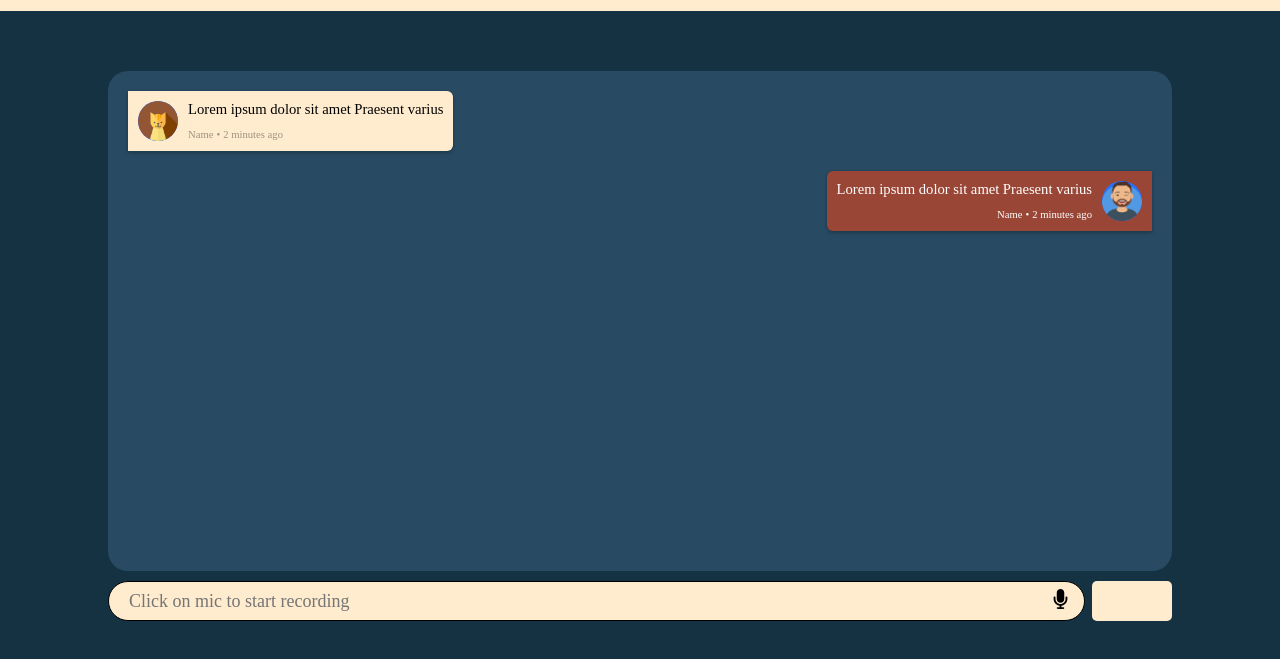
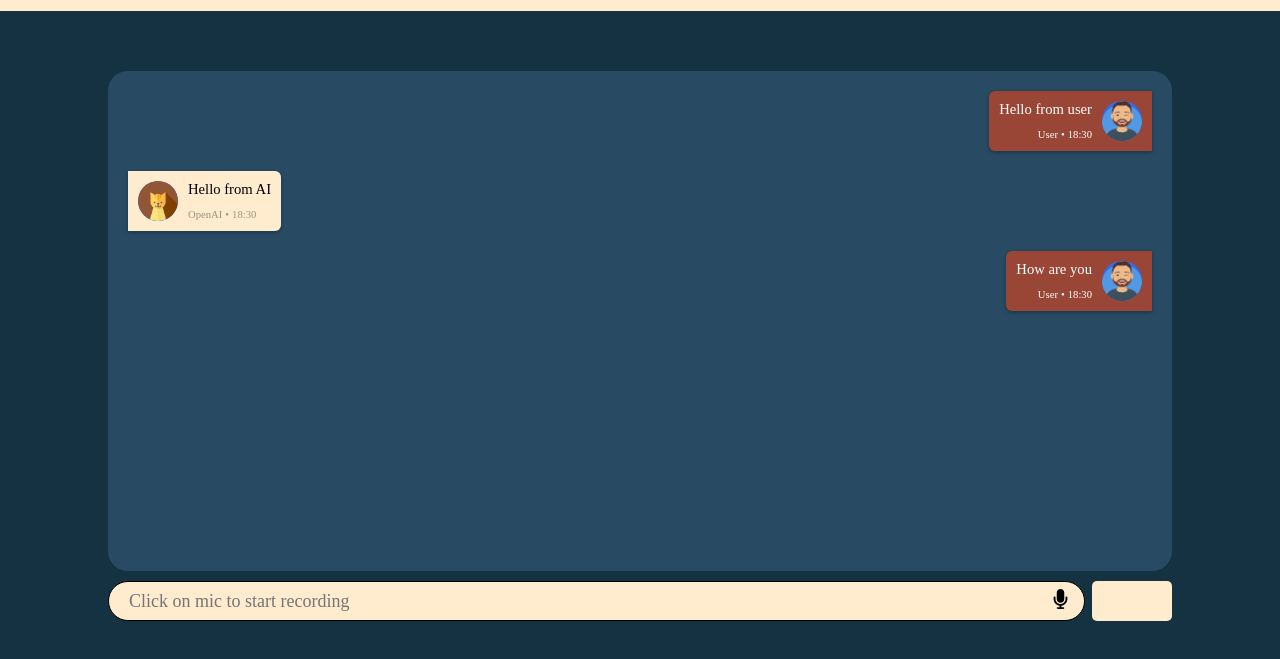
Before and after one commit to spuneiartur/speech-api-project, a website with bundled scripts: page view/index.html in a window 1280 px wide. Shown: the part 49-708 px from the top of the page. Built offline with nearby package versions, Linux system fonts and the light colour scheme.

Commit message:
Update controller and view files

```diff
--- a/controller/index.js
+++ b/controller/index.js
@@ -1,15 +1,19 @@
 `use strict`;
 import * as Model from "../model/index.js";
-
+import * as View from "../view/view.js";
 const wrapper = document.querySelector(".wrapper");
 
- //wrapper.textContent = ` ${Model.getResponseFromOpenAI()} - ${Model.getResponseFromSpeechAPI()}`;
+//wrapper.textContent = ` ${Model.getResponseFromOpenAI()} - ${Model.getResponseFromSpeechAPI()}`;
 //console.log(Model.getResponseFromOpenAI);
 //console.log(Model.getResponseFromSpeechAPI);
-(async () => {
-    try {
-        const responseFromSpeechAPI = await Model.getResponseFromSpeechAPI();
-    } catch (error) {
-      console.error('Error:', error);
-    }
-  })();
+// (async () => {
+//   try {
+//     const responseFromSpeechAPI = await Model.getResponseFromSpeechAPI();
+//   } catch (error) {
+//     console.error("Error:", error);
+//   }
+// })();
+console.log("gegeagea");
+View.generateChatUser("Hello from user");
+View.generateChatAI("Hello from AI");
+View.generateChatUser("How are you");
--- a/view/index.html
+++ b/view/index.html
@@ -32,57 +32,13 @@
       <div class="_container">
         <div class="wrapper">
           <div class="chat__body">
-            <div class="chat__box">
-              <article class="msg-remote">
-                <div class="msg-box">
-                  <div class="flr">
-                    <div class="messages">
-                      <p class="msg" id="msg-1">Lorem ipsum dolor sit amet</p>
-                      <p class="msg" id="msg-2">Praesent varius</p>
-                    </div>
-                    <span class="timestamp"
-                      ><span class="username">Name</span>&bull;<span
-                        class="posttime"
-                        >2 minutes ago</span
-                      ></span
-                    >
-                  </div>
-                  <img
-                    class="user-img"
-                    id="user-0"
-                    src="../assets/images/cat.png"
-                  />
-                </div>
-              </article>
-              <article class="msg-self">
-                <div class="msg-box">
-                  <div class="flr">
-                    <div class="messages">
-                      <p class="msg" id="msg-1">Lorem ipsum dolor sit amet</p>
-                      <p class="msg" id="msg-2">Praesent varius</p>
-                    </div>
-                    <span class="timestamp"
-                      ><span class="username">Name</span>&bull;<span
-                        class="posttime"
-                        >2 minutes ago</span
-                      ></span
-                    >
-                  </div>
-                  <img
-                    class="user-img"
-                    id="user-0"
-                    src="../assets/images/avatar.png"
-                  />
-                </div>
-              </article>
-            </div>
+            <div class="chat__box"></div>
           </div>
           <div class="chat__input" id="chat__inputt">
             <input
               type="text"
               class="input"
               placeholder="Click on mic to start recording"
-
             />
             <button class="button" id="start_button">
               <svg
--- a/view/view.js
+++ b/view/view.js
@@ -0,0 +1,73 @@
+const generateChatAI = (text) => {
+  const now = new Date();
+  const hours = now.getHours();
+  const minutes = now.getMinutes();
+
+  // Formatting the hours and minutes with leading zeros if needed
+  const formattedHours = hours < 10 ? `0${hours}` : hours;
+  const formattedMinutes = minutes < 10 ? `0${minutes}` : minutes;
+
+  // Creating the final formatted time string
+  const formattedTime = `${formattedHours}:${formattedMinutes}`;
+  const chat = `<article class="msg-remote">
+  <div class="msg-box">
+    <div class="flr">
+      <div class="messages">
+        <p class="msg" id="msg-1">${text}</p>
+      </div>
+      <span class="timestamp"
+        ><span class="username">OpenAI</span>&bull;<span
+          class="posttime"
+          >${formattedTime}</span
+        ></span
+      >
+    </div>
+    <img
+      class="user-img"
+      id="user-0"
+      src="../assets/images/cat.png"
+    />
+  </div>
+</article>`;
+  const chatBox = document.querySelector(".chat__box");
+
+  chatBox.innerHTML += chat;
+};
+
+const generateChatUser = (text) => {
+  const now = new Date();
+  const hours = now.getHours();
+  const minutes = now.getMinutes();
+
+  // Formatting the hours and minutes with leading zeros if needed
+  const formattedHours = hours < 10 ? `0${hours}` : hours;
+  const formattedMinutes = minutes < 10 ? `0${minutes}` : minutes;
+
+  // Creating the final formatted time string
+  const formattedTime = `${formattedHours}:${formattedMinutes}`;
+  const chat = `<article class="msg-self">
+    <div class="msg-box">
+      <div class="flr">
+        <div class="messages">
+          <p class="msg" id="msg-1">${text}</p>
+
+        </div>
+        <span class="timestamp"
+          ><span class="username">User</span>&bull;<span
+            class="posttime"
+            >${formattedTime}</span
+          ></span
+        >
+      </div>
+      <img
+        class="user-img"
+        id="user-0"
+        src="../assets/images/avatar.png"
+      />
+    </div>
+  </article>`;
+
+  const chatBox = document.querySelector(".chat__box");
+  chatBox.innerHTML += chat;
+};
+export { generateChatAI, generateChatUser };
```
